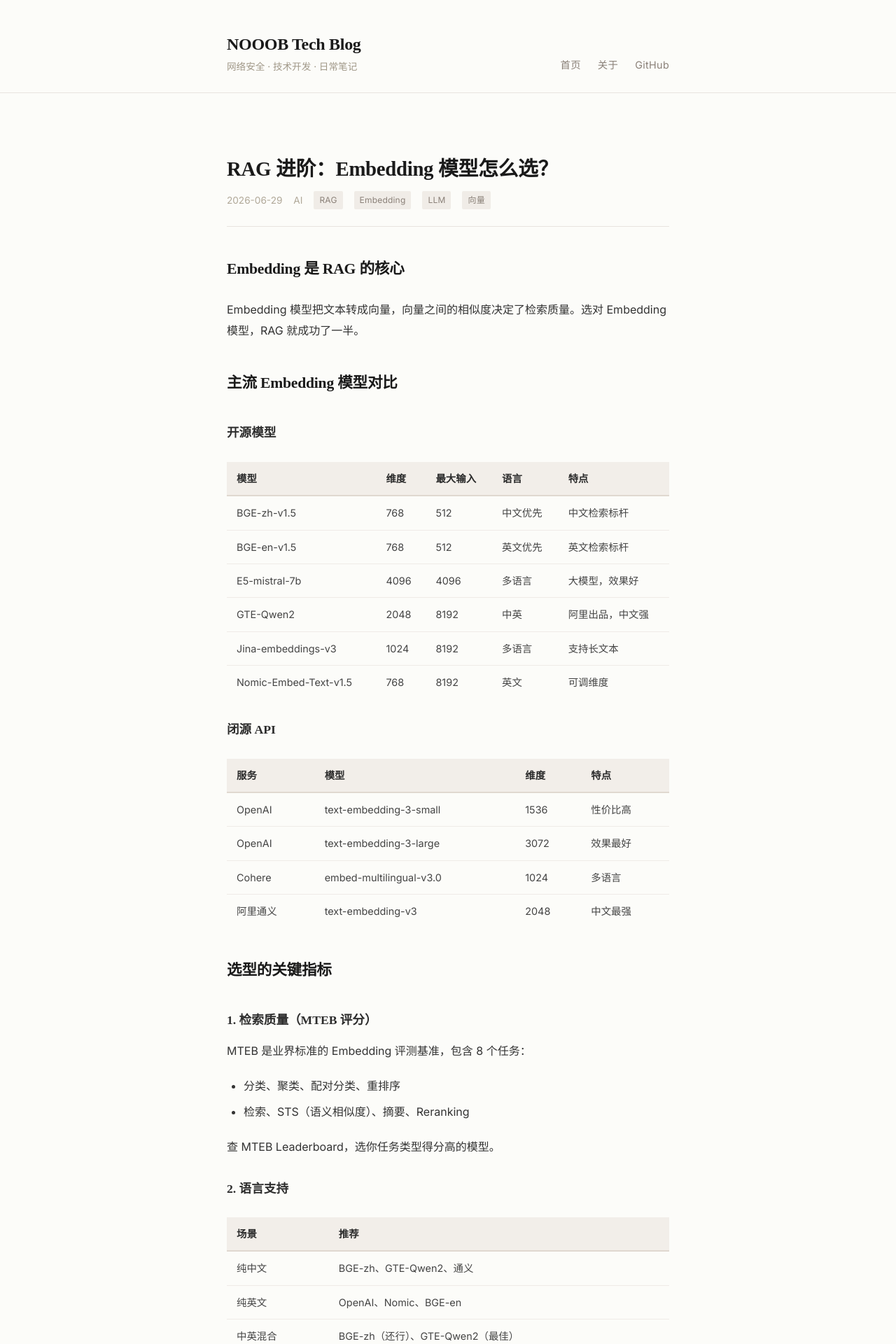
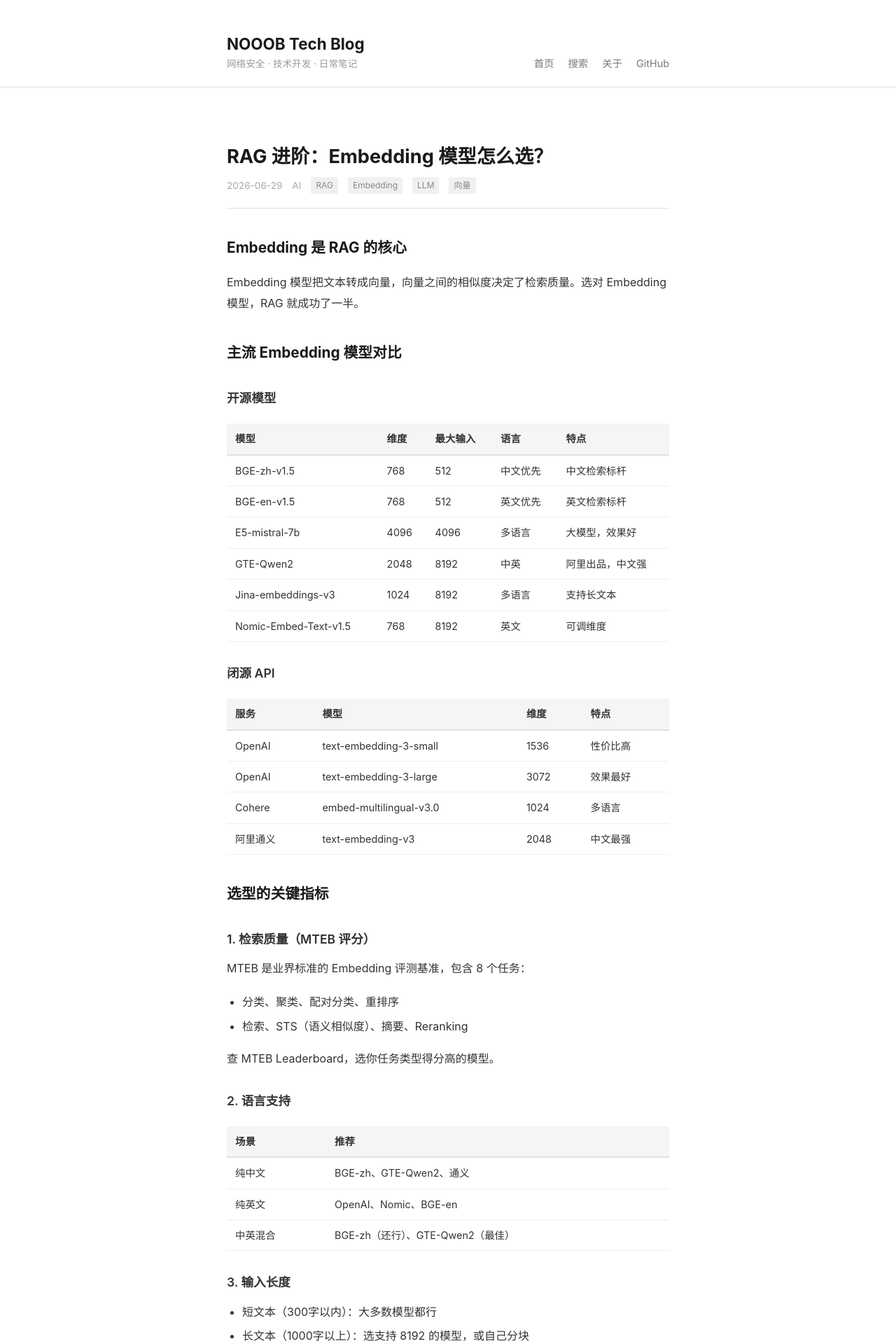
Before and after one commit to DyNooob/dynooob.github.io, a Jekyll site: the page built from _posts/2026-06-29-rag-embedding-models.md, in a window 1280 px wide. Shown: the top 1920 px of the page at 70% size. Built offline with Jekyll 4.4.1, drawn with Linux system fonts in a browser that asks for light colours.

Commit message:
📝 update: 2026-07-13 21:00

```diff
--- a/_config.yml
+++ b/_config.yml
@@ -27,6 +27,7 @@ kramdown:
 # 插件
 plugins:
   - jekyll-remote-theme
+  - jekyll-paginate
   - jekyll-feed
   - jekyll-seo-tag
   - jekyll-sitemap
--- /dev/null
+++ b/_data/uptime.yml
@@ -0,0 +1 @@
+2026-07-13 21:00
--- a/_layouts/default.html
+++ b/_layouts/default.html
@@ -5,9 +5,6 @@
   <meta name="viewport" content="width=device-width, initial-scale=1.0">
   <title>{% if page.title %}{{ page.title }} · {{ site.title }}{% else %}{{ site.title }}{% endif %}</title>
   <meta name="description" content="{% if page.description %}{{ page.description }}{% else %}{{ site.description }}{% endif %}">
-  <link rel="preconnect" href="https://fonts.googleapis.com">
-  <link rel="preconnect" href="https://fonts.gstatic.com" crossorigin>
-  <link href="https://fonts.googleapis.com/css2?family=Noto+Serif+SC:wght@400;600;700&family=Inter:wght@400;500;600&display=swap" rel="stylesheet">
   <link rel="stylesheet" href="{{ "/assets/css/style.css" | relative_url }}">
   {% seo %}
   {% feed_meta %}
@@ -22,6 +19,7 @@
     </div>
     <nav>
       <a href="{{ "/" | relative_url }}">首页</a>
+      <a href="{{ "/search/" | relative_url }}">搜索</a>
       <a href="{{ "/about/" | relative_url }}">关于</a>
       <a href="https://github.com/DyNooob" target="_blank" rel="noopener">GitHub</a>
     </nav>
--- a/_layouts/post.html
+++ b/_layouts/post.html
@@ -5,9 +5,6 @@
   <meta name="viewport" content="width=device-width, initial-scale=1.0">
   <title>{{ page.title }} · {{ site.title }}</title>
   <meta name="description" content="{{ page.excerpt | strip_html | truncate: 160 }}">
-  <link rel="preconnect" href="https://fonts.googleapis.com">
-  <link rel="preconnect" href="https://fonts.gstatic.com" crossorigin>
-  <link href="https://fonts.googleapis.com/css2?family=Noto+Serif+SC:wght@400;600;700&family=Inter:wght@400;500;600&display=swap" rel="stylesheet">
   <link rel="stylesheet" href="{{ "/assets/css/style.css" | relative_url }}">
   {% seo %}
   {% feed_meta %}
@@ -24,6 +21,7 @@
     </div>
     <nav>
       <a href="{{ "/" | relative_url }}">首页</a>
+      <a href="{{ "/search/" | relative_url }}">搜索</a>
       <a href="{{ "/about/" | relative_url }}">关于</a>
       <a href="https://github.com/DyNooob" target="_blank" rel="noopener">GitHub</a>
     </nav>
--- a/assets/css/style.css
+++ b/assets/css/style.css
@@ -1,20 +1,16 @@
 /* ============================================
-   NOOOB Tech Blog - Refined Minimalist Design
-   简约，但不简单
+   NOOOB Tech Blog - Black & White Minimal
    ============================================ */
 
 /* --- Reset & Base --- */
 * { margin: 0; padding: 0; box-sizing: border-box; }
 
-::selection {
-  background: #e8d5c4;
-  color: #1a1a1a;
-}
+::selection { background: #d4d4d4; color: #000; }
 
 body {
-  font-family: "Inter", -apple-system, BlinkMacSystemFont, "Segoe UI", "PingFang SC", "Microsoft YaHei", sans-serif;
-  background: #fcfcf9;
-  color: #2c2c2c;
+  font-family: -apple-system, BlinkMacSystemFont, "Segoe UI", "PingFang SC", "Microsoft YaHei", sans-serif;
+  background: #fff;
+  color: #1a1a1a;
   line-height: 1.8;
   font-size: 16px;
   -webkit-font-smoothing: antialiased;
@@ -28,9 +24,9 @@ body {
 
 /* --- Header --- */
 header {
-  padding: 48px 0 24px;
-  margin-bottom: 40px;
-  border-bottom: 1px solid #e8e4df;
+  padding: 48px 0 20px;
+  margin-bottom: 32px;
+  border-bottom: 1px solid #e0e0e0;
 }
 
 header .wrapper {
@@ -38,157 +34,142 @@ header .wrapper {
   justify-content: space-between;
   align-items: flex-end;
   flex-wrap: wrap;
-  gap: 16px;
+  gap: 12px;
 }
 
 header h1 {
-  font-family: "Noto Serif SC", "Times New Roman", serif;
-  font-size: 1.5rem;
+  font-size: 1.4rem;
   font-weight: 700;
-  letter-spacing: -0.3px;
   line-height: 1.3;
 }
 
 header h1 a {
   color: #1a1a1a;
   text-decoration: none;
-  transition: opacity 0.2s;
 }
 
-header h1 a:hover {
-  opacity: 0.6;
-}
+header h1 a:hover { opacity: 0.5; }
 
 header .subtitle {
   font-size: 0.85rem;
-  color: #a09888;
-  margin-top: 4px;
-  font-weight: 400;
+  color: #999;
+  margin-top: 2px;
 }
 
 header nav {
   display: flex;
-  gap: 24px;
+  gap: 20px;
   align-items: center;
-  padding-bottom: 2px;
 }
 
 header nav a {
-  color: #8a8078;
+  color: #777;
   text-decoration: none;
   font-size: 0.9rem;
-  font-weight: 400;
-  transition: color 0.2s;
-  letter-spacing: 0.3px;
+  transition: color 0.15s;
 }
 
-header nav a:hover {
-  color: #2c2c2c;
+header nav a:hover { color: #1a1a1a; }
+
+/* --- Post List --- */
+.post-list { list-style: none; padding: 0; }
+
+.post-list li {
+  padding: 16px 0;
+  border-bottom: 1px solid #eee;
 }
 
-/* --- Post List (Home) --- */
-.post-list {
-  list-style: none;
-  padding: 0;
-}
-
-.post-list li {
-  padding: 18px 0 16px;
-  border-bottom: 1px solid #efebe7;
-}
-
-.post-list li:first-child {
-  padding-top: 0;
-}
-
-.post-list li:last-child {
-  border-bottom: none;
-}
+.post-list li:first-child { padding-top: 0; }
+.post-list li:last-child { border-bottom: none; }
 
 .post-list li .post-title {
-  font-family: "Noto Serif SC", "Times New Roman", serif;
-  font-size: 1.1rem;
+  font-size: 1.05rem;
   font-weight: 600;
   color: #1a1a1a;
   text-decoration: none;
   display: block;
-  margin-bottom: 6px;
+  margin-bottom: 4px;
   line-height: 1.5;
-  transition: color 0.2s;
 }
 
-.post-list li .post-title:hover {
-  color: #a08060;
-}
+.post-list li .post-title:hover { opacity: 0.5; }
 
 .post-list li .post-meta {
   font-size: 0.8rem;
-  color: #b0a898;
+  color: #aaa;
   display: flex;
-  gap: 12px;
+  gap: 10px;
   align-items: center;
   flex-wrap: wrap;
 }
 
-.post-list li .post-meta time {
-  font-feature-settings: "tnum";
+.post-list li .post-meta .tag {
+  display: inline-block;
+  padding: 1px 7px;
+  background: #f0f0f0;
+  color: #888;
+  border-radius: 2px;
+  font-size: 0.72rem;
 }
 
-.post-list li .post-meta .tag {
-  display: inline-block;
-  padding: 1px 8px;
-  background: #f0ece7;
-  color: #8a8078;
-  border-radius: 2px;
-  font-size: 0.72rem;
-  font-weight: 400;
-  letter-spacing: 0.2px;
+/* --- Pagination --- */
+.pagination {
+  display: flex;
+  justify-content: center;
+  gap: 12px;
+  margin: 40px 0 8px;
+  font-size: 0.9rem;
 }
 
-.post-list li .post-meta .tag:hover {
-  background: #e8e0d8;
+.pagination a, .pagination span {
+  color: #888;
+  text-decoration: none;
+  padding: 4px 12px;
+  border: 1px solid #e0e0e0;
+  border-radius: 3px;
+  transition: all 0.15s;
+}
+
+.pagination a:hover {
+  background: #f5f5f5;
+  color: #1a1a1a;
+}
+
+.pagination .current {
+  background: #1a1a1a;
+  color: #fff;
+  border-color: #1a1a1a;
 }
 
 /* --- Post Page --- */
-.post-header {
-  margin-bottom: 32px;
-}
+.post-header { margin-bottom: 28px; }
 
 .post-header h1 {
-  font-family: "Noto Serif SC", "Times New Roman", serif;
-  font-size: 1.8rem;
+  font-size: 1.7rem;
   font-weight: 700;
   line-height: 1.4;
   color: #1a1a1a;
-  margin-bottom: 12px;
-  letter-spacing: -0.3px;
+  margin-bottom: 10px;
 }
 
 .post-header .post-meta {
   font-size: 0.85rem;
-  color: #b0a898;
+  color: #aaa;
   display: flex;
-  gap: 16px;
+  gap: 14px;
   align-items: center;
   flex-wrap: wrap;
 }
 
 .post-header .post-meta .tag {
   display: inline-block;
-  padding: 2px 8px;
-  background: #f0ece7;
-  color: #8a8078;
+  padding: 1px 7px;
+  background: #f0f0f0;
+  color: #888;
   border-radius: 2px;
   font-size: 0.75rem;
-  text-decoration: none;
-  letter-spacing: 0.2px;
 }
 
-.post-header .post-meta .tag:hover {
-  background: #e8e0d8;
-}
-
-/* --- Post Content --- */
 .post-content {
   font-size: 1rem;
   line-height: 1.9;
@@ -196,171 +177,111 @@ header nav a:hover {
 }
 
 .post-content h2 {
-  font-family: "Noto Serif SC", "Times New Roman", serif;
-  font-size: 1.35rem;
+  font-size: 1.3rem;
   font-weight: 700;
-  margin: 40px 0 16px;
-  padding-bottom: 6px;
+  margin: 36px 0 14px;
   color: #1a1a1a;
-  letter-spacing: -0.2px;
 }
 
 .post-content h3 {
-  font-family: "Noto Serif SC", "Times New Roman", serif;
   font-size: 1.1rem;
   font-weight: 600;
-  margin: 28px 0 12px;
-  color: #2c2c2c;
+  margin: 28px 0 10px;
+  color: #333;
 }
 
-.post-content p {
-  margin-bottom: 20px;
+.post-content p { margin-bottom: 18px; }
+
+.post-content a {
+  color: #1a1a1a;
+  text-decoration: none;
+  border-bottom: 1px solid #ccc;
+  transition: border-color 0.15s;
 }
 
-.post-content a {
-  color: #7a6a58;
-  text-decoration: none;
-  border-bottom: 1px solid #d8d0c8;
-  transition: border-color 0.2s, color 0.2s;
-}
-
-.post-content a:hover {
-  color: #4a3a28;
-  border-bottom-color: #4a3a28;
-}
+.post-content a:hover { border-bottom-color: #1a1a1a; }
 
 .post-content code {
-  font-family: "SF Mono", "Fira Code", "Cascadia Code", Consolas, monospace;
+  font-family: "SF Mono", "Fira Code", Consolas, monospace;
   font-size: 0.85em;
-  background: #f2eee9;
-  padding: 2px 7px;
+  background: #f5f5f5;
+  padding: 2px 6px;
   border-radius: 3px;
-  color: #7a5a40;
+  color: #d63384;
 }
 
 .post-content pre {
   background: #1a1a1a;
-  color: #d8d0c8;
-  padding: 20px 24px;
+  color: #e0e0e0;
+  padding: 18px 20px;
   border-radius: 6px;
   overflow-x: auto;
-  margin: 24px 0;
+  margin: 20px 0;
   font-size: 0.85rem;
-  line-height: 1.7;
+  line-height: 1.6;
 }
 
-.post-content pre code {
-  background: none;
-  color: inherit;
-  padding: 0;
-  border-radius: 0;
+.post-content pre code { background: none; color: inherit; padding: 0; }
+
+.post-content blockquote {
+  border-left: 2px solid #ccc;
+  padding: 4px 0 4px 20px;
+  margin: 20px 0;
+  color: #666;
 }
 
-.post-content blockquote {
-  border-left: 2px solid #c8b8a8;
-  padding: 4px 0 4px 22px;
-  margin: 24px 0;
-  color: #6a6058;
-  font-style: normal;
-}
+.post-content blockquote p:last-child { margin-bottom: 0; }
 
-.post-content blockquote p:last-child {
-  margin-bottom: 0;
-}
-
-.post-content ul, .post-content ol {
-  margin: 12px 0 20px 24px;
-}
-
-.post-content li {
-  margin-bottom: 6px;
-}
+.post-content ul, .post-content ol { margin: 10px 0 16px 22px; }
+.post-content li { margin-bottom: 4px; }
 
 .post-content table {
   width: 100%;
   border-collapse: collapse;
-  margin: 24px 0;
+  margin: 20px 0;
   font-size: 0.9rem;
 }
 
 .post-content th {
-  background: #f2eee9;
-  padding: 10px 14px;
+  background: #f5f5f5;
+  padding: 8px 12px;
   text-align: left;
   font-weight: 600;
-  border-bottom: 2px solid #e0d8d0;
-  color: #2c2c2c;
+  border-bottom: 2px solid #e0e0e0;
 }
 
 .post-content td {
-  padding: 10px 14px;
-  border-bottom: 1px solid #efebe7;
-  color: #444;
-}
-
-.post-content tr:last-child td {
-  border-bottom: none;
+  padding: 8px 12px;
+  border-bottom: 1px solid #eee;
 }
 
 .post-content hr {
   border: none;
-  border-top: 1px solid #e8e4df;
-  margin: 40px 0;
+  border-top: 1px solid #e0e0e0;
+  margin: 36px 0;
 }
 
-.post-content img {
-  max-width: 100%;
-  border-radius: 4px;
-  margin: 24px 0;
-}
-
-/* --- Tags Section (Home) --- */
-.tag-list {
-  display: flex;
-  flex-wrap: wrap;
-  gap: 6px;
-  margin: 16px 0 8px;
-}
-
-.tag-list a {
-  display: inline-block;
-  padding: 4px 12px;
-  background: #f0ece7;
-  color: #8a8078;
-  border-radius: 2px;
-  text-decoration: none;
+/* --- Section Title --- */
+.section-title {
   font-size: 0.8rem;
-  font-weight: 400;
-  transition: background 0.2s;
-}
-
-.tag-list a:hover {
-  background: #e8e0d8;
-  color: #6a6058;
-}
-
-/* --- Section Headers --- */
-.section-title {
-  font-family: "Inter", sans-serif;
-  font-size: 0.8rem;
-  font-weight: 500;
-  color: #b0a898;
+  font-weight: 600;
+  color: #bbb;
   text-transform: uppercase;
-  letter-spacing: 1.5px;
-  margin: 40px 0 12px;
+  letter-spacing: 1px;
+  margin: 32px 0 8px;
 }
 
 /* --- Footer --- */
 footer {
-  border-top: 1px solid #e8e4df;
-  padding: 28px 0;
-  margin-top: 64px;
+  border-top: 1px solid #e0e0e0;
+  padding: 24px 0;
+  margin-top: 48px;
 }
 
 footer .wrapper {
   display: flex;
   flex-direction: column;
-  gap: 10px;
+  gap: 8px;
 }
 
 footer .footer-links {
@@ -369,38 +290,81 @@ footer .footer-links {
   gap: 8px 20px;
   justify-content: center;
   font-size: 0.85rem;
-  color: #c0b8a8;
+  color: #ccc;
 }
 
-footer .footer-links .label {
-  color: #c8c0b0;
-  font-weight: 400;
+footer .footer-links .label { color: #ccc; }
+
+footer .footer-links a {
+  color: #999;
+  text-decoration: none;
 }
 
-footer .footer-links a {
-  color: #a09888;
-  text-decoration: none;
-  transition: color 0.2s;
-}
-
-footer .footer-links a:hover {
-  color: #7a6a58;
-}
+footer .footer-links a:hover { color: #1a1a1a; }
 
 footer .copyright {
   text-align: center;
   font-size: 0.78rem;
-  color: #c8c0b0;
+  color: #ccc;
 }
 
-/* --- Reading Progress Indicator (Post Page) --- */
+/* --- Search --- */
+.search-box {
+  width: 100%;
+  padding: 10px 14px;
+  border: 1px solid #e0e0e0;
+  border-radius: 4px;
+  font-size: 0.9rem;
+  color: #333;
+  background: #fff;
+  outline: none;
+  transition: border-color 0.15s;
+  margin-bottom: 20px;
+}
+
+.search-box:focus { border-color: #999; }
+
+.search-box::placeholder { color: #ccc; }
+
+.search-results { list-style: none; padding: 0; }
+
+.search-results li {
+  padding: 12px 0;
+  border-bottom: 1px solid #eee;
+}
+
+.search-results li:last-child { border-bottom: none; }
+
+.search-results a {
+  font-size: 1rem;
+  font-weight: 500;
+  color: #1a1a1a;
+  text-decoration: none;
+  display: block;
+  margin-bottom: 2px;
+}
+
+.search-results a:hover { opacity: 0.5; }
+
+.search-results .meta {
+  font-size: 0.8rem;
+  color: #aaa;
+}
+
+.search-hint {
+  font-size: 0.85rem;
+  color: #bbb;
+  margin-bottom: 16px;
+}
+
+/* --- Progress Bar --- */
 .progress-bar {
   position: fixed;
   top: 0;
   left: 0;
   width: 0;
   height: 2px;
-  background: #c8b8a8;
+  background: #1a1a1a;
   z-index: 100;
   transition: width 0.1s;
 }
@@ -408,44 +372,19 @@ footer .copyright {
 /* --- Back to Top --- */
 .back-top {
   display: inline-block;
-  margin-top: 40px;
-  color: #b0a898;
+  margin-top: 36px;
+  color: #bbb;
   font-size: 0.85rem;
   text-decoration: none;
-  transition: color 0.2s;
 }
 
-.back-top:hover {
-  color: #7a6a58;
-}
+.back-top:hover { color: #1a1a1a; }
 
 /* --- Responsive --- */
 @media (max-width: 640px) {
-  header {
-    padding: 32px 0 20px;
-    margin-bottom: 28px;
-  }
-
-  header .wrapper {
-    flex-direction: column;
-    text-align: center;
-    align-items: center;
-  }
-
-  header nav {
-    gap: 20px;
-  }
-
-  .post-header h1 {
-    font-size: 1.4rem;
-  }
-
-  .post-content {
-    font-size: 0.95rem;
-  }
-
-  .post-content pre {
-    padding: 14px 16px;
-    font-size: 0.82rem;
-  }
+  header { padding: 32px 0 16px; margin-bottom: 24px; }
+  header .wrapper { flex-direction: column; text-align: center; align-items: center; }
+  header nav { gap: 16px; }
+  .post-header h1 { font-size: 1.35rem; }
+  .post-content { font-size: 0.95rem; }
 }
```
Also changed, not shown: assets/search.json (added, +14 -0 lines), index.md (+25 -8 lines), search.md (added, +55 -0 lines).
